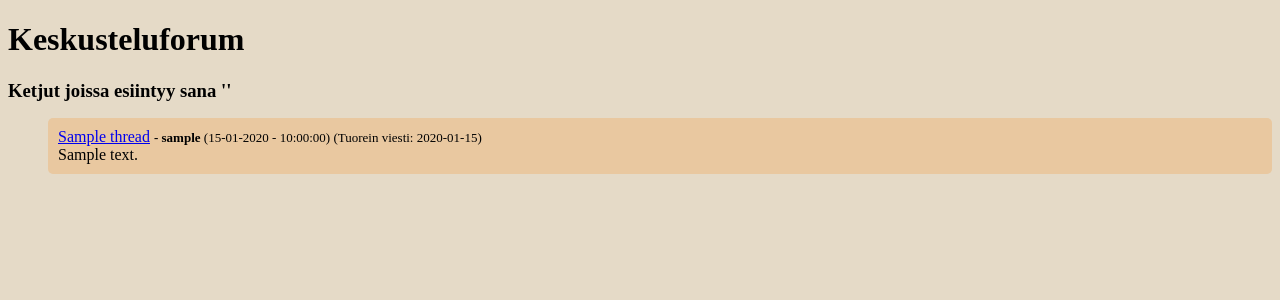
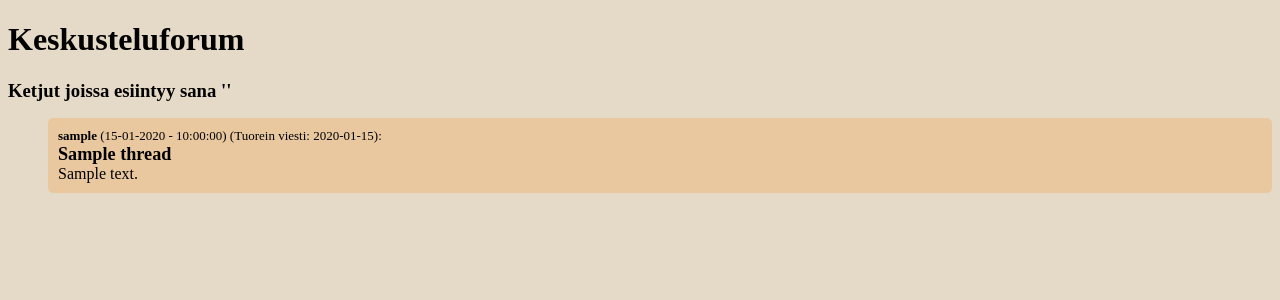
Before and after one commit to MarkusOttela/keskusteluforum, a Flask app: template templates/search_results.html in a window 1280 px wide. Shown: the top 300 px of the page. Run offline with Flask 3, Linux system fonts and the light colour scheme; the template is opened without the code that fills it: most values are stand-ins (such as "Sample title", 1, 10 or a date in 2020); parts of the project's set-up code (start-up, migrations or seed data) failed here and were passed over.

Commit message:
Unify search research styling with others.

```diff
--- a/templates/search_results.html
+++ b/templates/search_results.html
@@ -28,11 +28,12 @@
         {% for thread in category.threads.values() %}
             {% if thread.thread_id == thread_id %}
                 <ul class="no-bullet">
-                    <li class="hover-box"> <a href="/thread/{{ thread.thread_id }}">{{thread.title}}</a>
-                         <span style="font-size: small;"><b> - {{thread.username}}</b>
-                         ({{thread.created.strftime("%d-%m-%Y - %H:%M:%S")}})
-                         (Tuorein viesti: {{thread.dt_most_recent_post().strftime("%d-%m-%Y - %H:%M:%S")}})<br>
-                         </span>{{ thread.content|truncate(50, True)}}</li>
+                    <li class="hover-box">
+                        <div style="font-size: small;"><b> {{thread.username}}</b>
+                            ({{thread.created.strftime("%d-%m-%Y - %H:%M:%S")}})
+                            (Tuorein viesti: {{thread.dt_most_recent_post().strftime("%d-%m-%Y - %H:%M:%S")}}):<br>
+                        <a href="/thread/{{ thread.thread_id }}" class="thread-link">{{thread.title}}</a>
+                        </div>{{ thread.content|truncate(50, True)}}</li>
                 </ul>
             {% endif %}
         {%endfor%}
```
